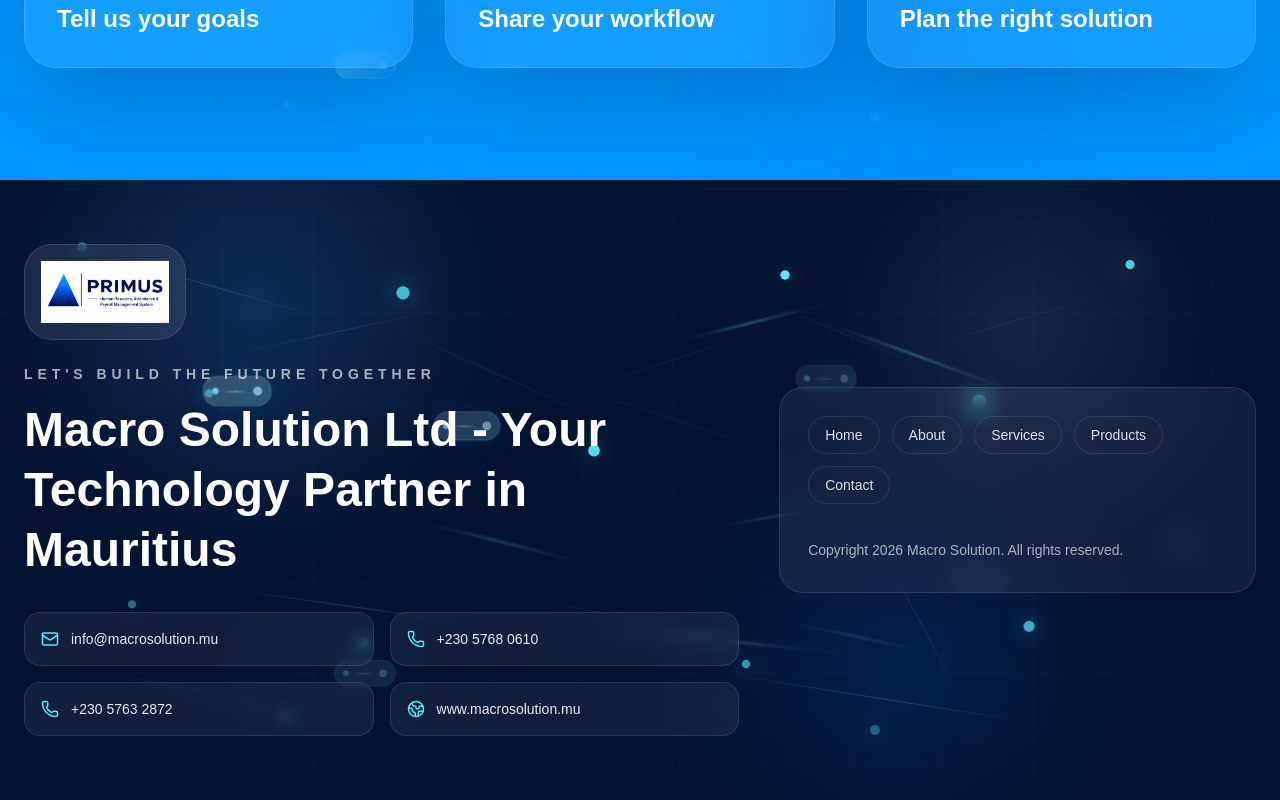
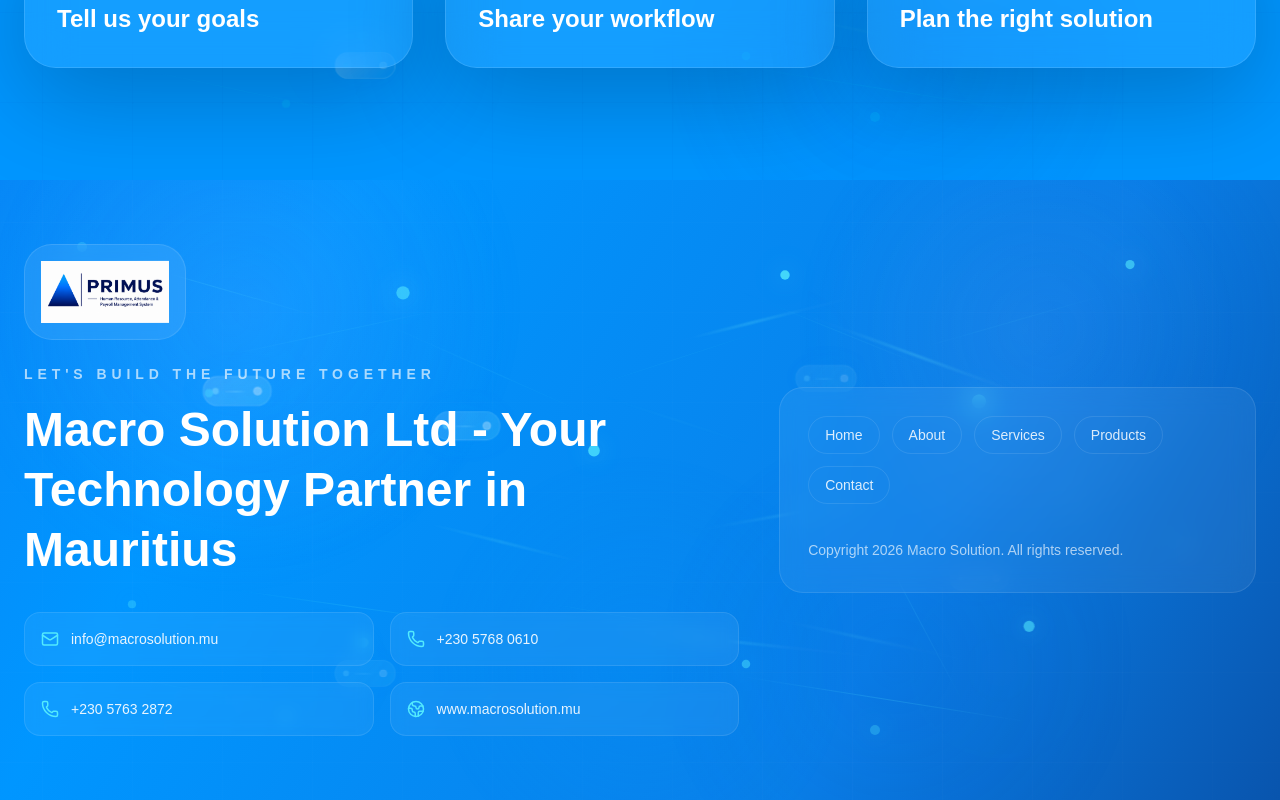
Before and after one commit to fasik1377/macrosolution, a Next.js app: page /contact in a window 1280 px wide. Shown: the part 3489-4289 px from the top of the page. Built offline with nearby package versions, Linux system fonts and the light colour scheme.

Commit message:
footer background color is updated

```diff
--- a/components/Footer.tsx
+++ b/components/Footer.tsx
@@ -23,8 +23,15 @@ const contactItems = [
 
 export default function Footer() {
   return (
-    <footer className="relative overflow-hidden bg-[#031230] text-white">
-      <DataNetworkBackground variant="dark" />
+    <footer className="relative overflow-hidden bg-[#0096FF] text-white">
+      <motion.div
+        aria-hidden="true"
+        animate={{ backgroundPosition: ["0% 50%", "100% 50%", "0% 50%"] }}
+        transition={{ duration: 16, repeat: Infinity, ease: "easeInOut" }}
+        className="pointer-events-none absolute inset-0 bg-[linear-gradient(120deg,#0b5ed7_0%,#1273eb_24%,#0096FF_52%,#0a7fe8_76%,#083b8a_100%)] bg-[length:200%_200%]"
+      />
+      <DataNetworkBackground variant="dark" className="opacity-80" />
+      <div className="pointer-events-none absolute inset-0 bg-[radial-gradient(circle_at_18%_22%,rgba(77,159,255,0.18),transparent_24%),radial-gradient(circle_at_82%_24%,rgba(11,94,215,0.16),transparent_22%),radial-gradient(circle_at_50%_78%,rgba(0,150,255,0.18),transparent_26%)]" />
 
       <div className="container relative z-10 mx-auto px-6 py-14 md:py-16">
         <div className="grid gap-10 lg:grid-cols-[1.2fr_0.8fr] lg:items-center">
```
